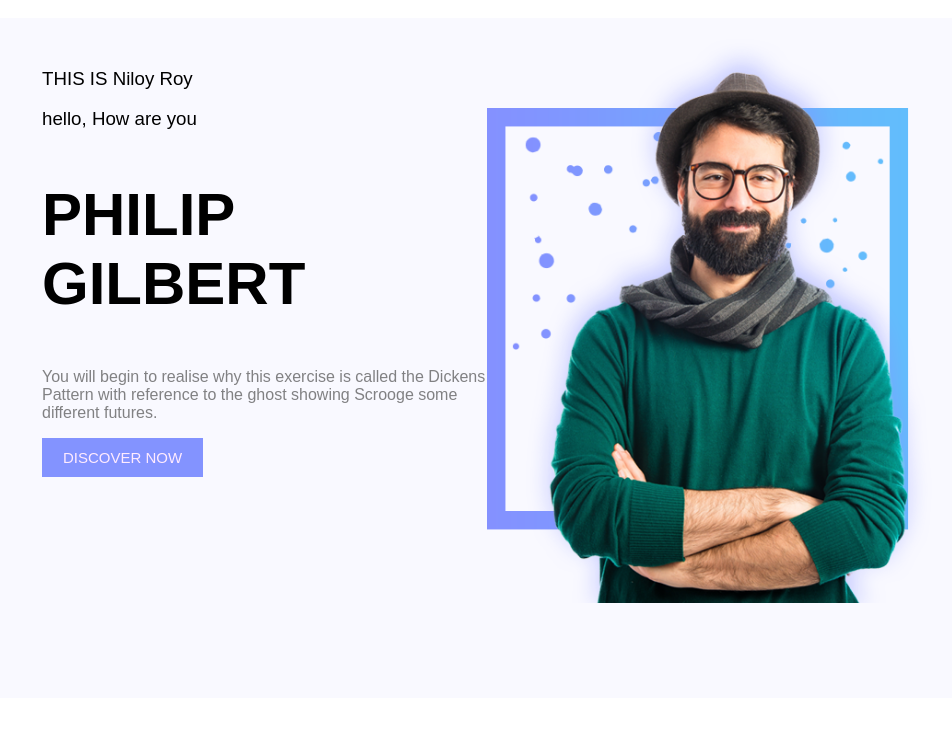
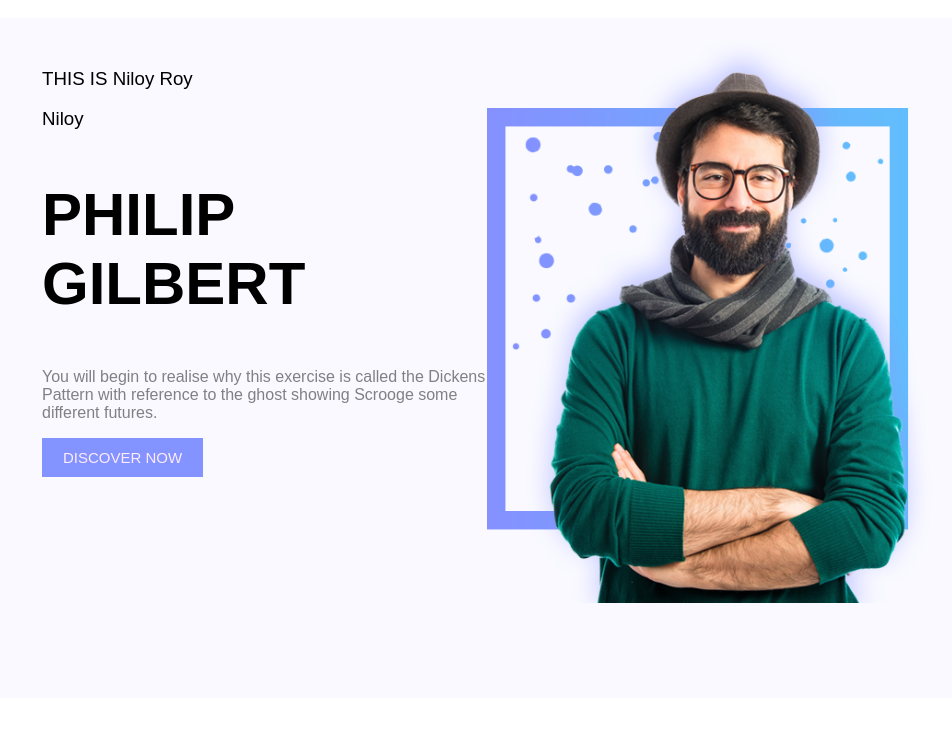
Before and after one commit to Niloyroy14/my-portfolio, a plain HTML site: page index.html in a window 1280 px wide. Shown: the part 52-800 px from the top of the page, without its empty margins (188-1140 px from the left). Drawn offline with Linux system fonts and the light colour scheme.

Commit message:
updated 4

```diff
--- a/index.html
+++ b/index.html
@@ -33,7 +33,7 @@
     <section class="about-me">
         <div class="left-half">
             <h3>THIS IS Niloy Roy</h3>
-            <h3>hello, How are you </h3>
+            <h3>Niloy </h3>
             <h1>PHILIP GILBERT</h1>
             <p>You will begin to realise why this exercise is called the Dickens Pattern with reference to the ghost
                 showing Scrooge some different futures.</p>
```
